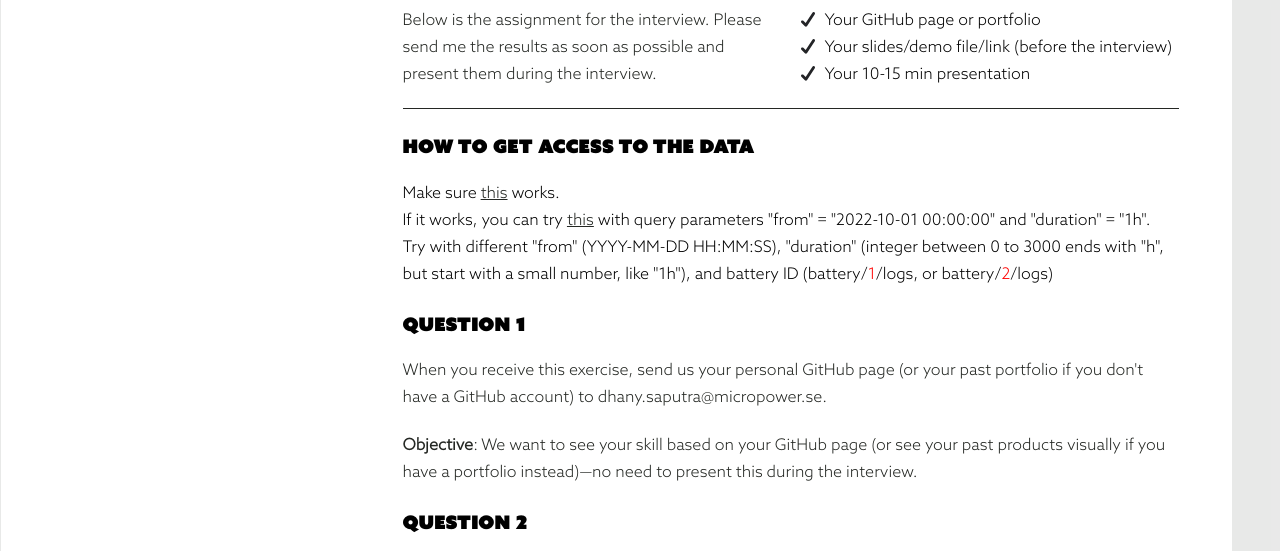
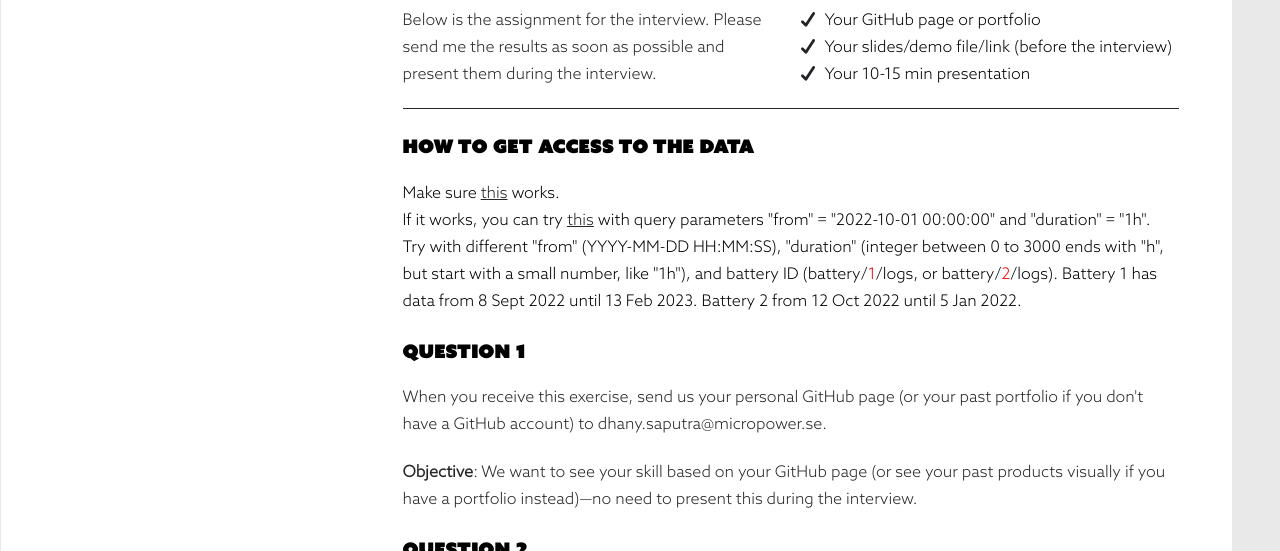
Before and after one commit to micropowergroupab/swagger, a website: page exercise.html in a window 1280 px wide. Shown: the part 245-796 px from the top of the page. Drawn offline with Linux system fonts and the light colour scheme.

Commit message:
Update exercise.html

```diff
--- a/exercise.html
+++ b/exercise.html
@@ -65,7 +65,7 @@
  <p><h4>How to get access to the data</h4></p>
 <ul><li>Make sure <a href="https://interviewexercise.azurewebsites.net/api/v1/ping">this</a> works.</li>
 <li>If it works, you can try <a href="https://interviewexercise.azurewebsites.net/api/v1/battery/1/logs/minutely">this</a> with query parameters "from" = "2022-10-01 00:00:00" and "duration" = "1h".</li>
-<li>Try with different "from" (YYYY-MM-DD HH:MM:SS), "duration" (integer between 0 to 3000 ends with "h", but start with a small number, like "1h"), and battery ID (battery/<font color="red">1</font>/logs, or battery/<font color="red">2</font>/logs)</li></ul>
+<li>Try with different "from" (YYYY-MM-DD HH:MM:SS), "duration" (integer between 0 to 3000 ends with "h", but start with a small number, like "1h"), and battery ID (battery/<font color="red">1</font>/logs, or battery/<font color="red">2</font>/logs). Battery 1 has data from 8 Sept 2022 until 13 Feb 2023. Battery 2 from 12 Oct 2022 until 5 Jan 2022.</li></ul>
 <p><h4>Question 1</h4></p>
 <p>When you receive this exercise, send us your personal GitHub page (or your past portfolio if you don't have a GitHub account) to dhany.saputra@micropower.se.</p>
 <p><b>Objective</b>: We want to see your skill based on your GitHub page (or see your past products visually if you have a portfolio instead)—no need to present this during the interview.</p>
```
